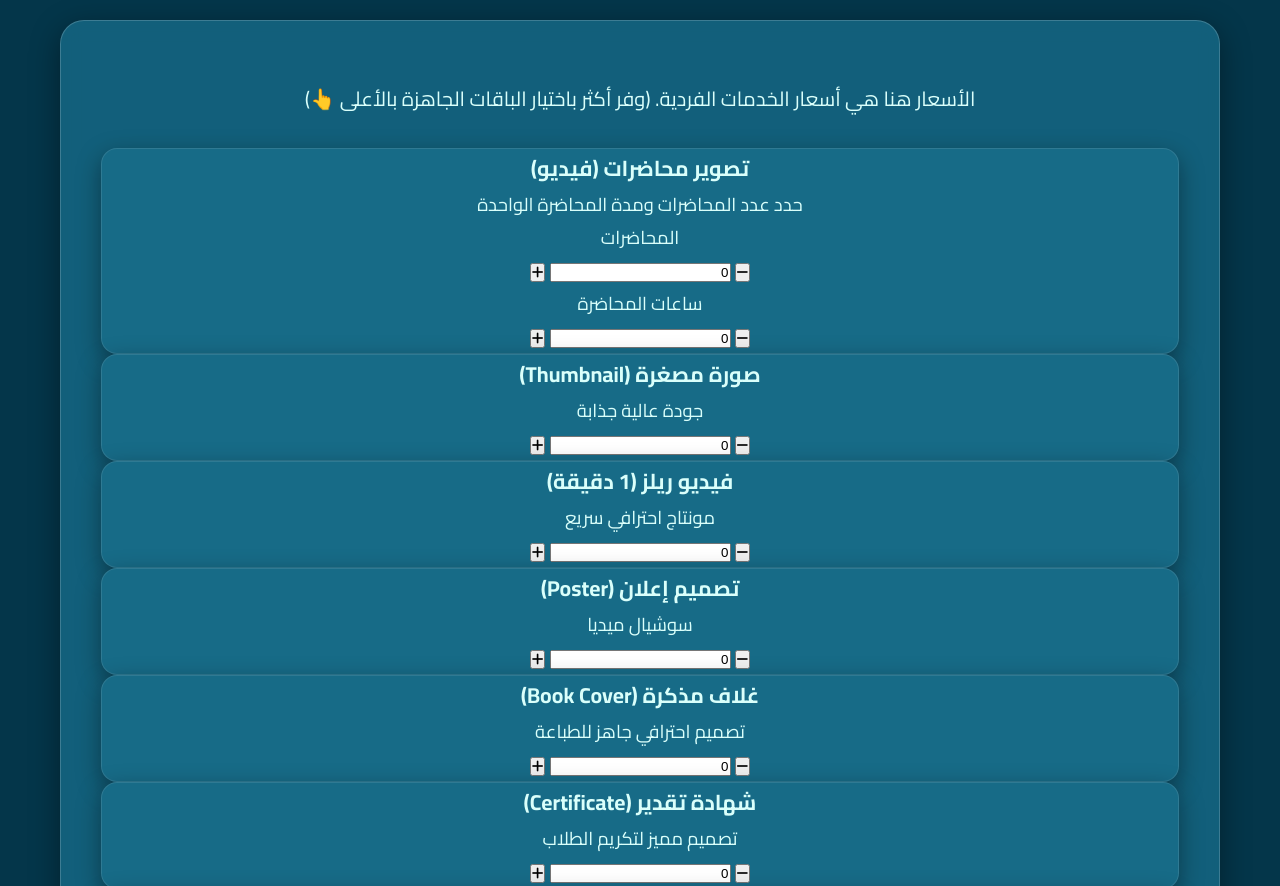
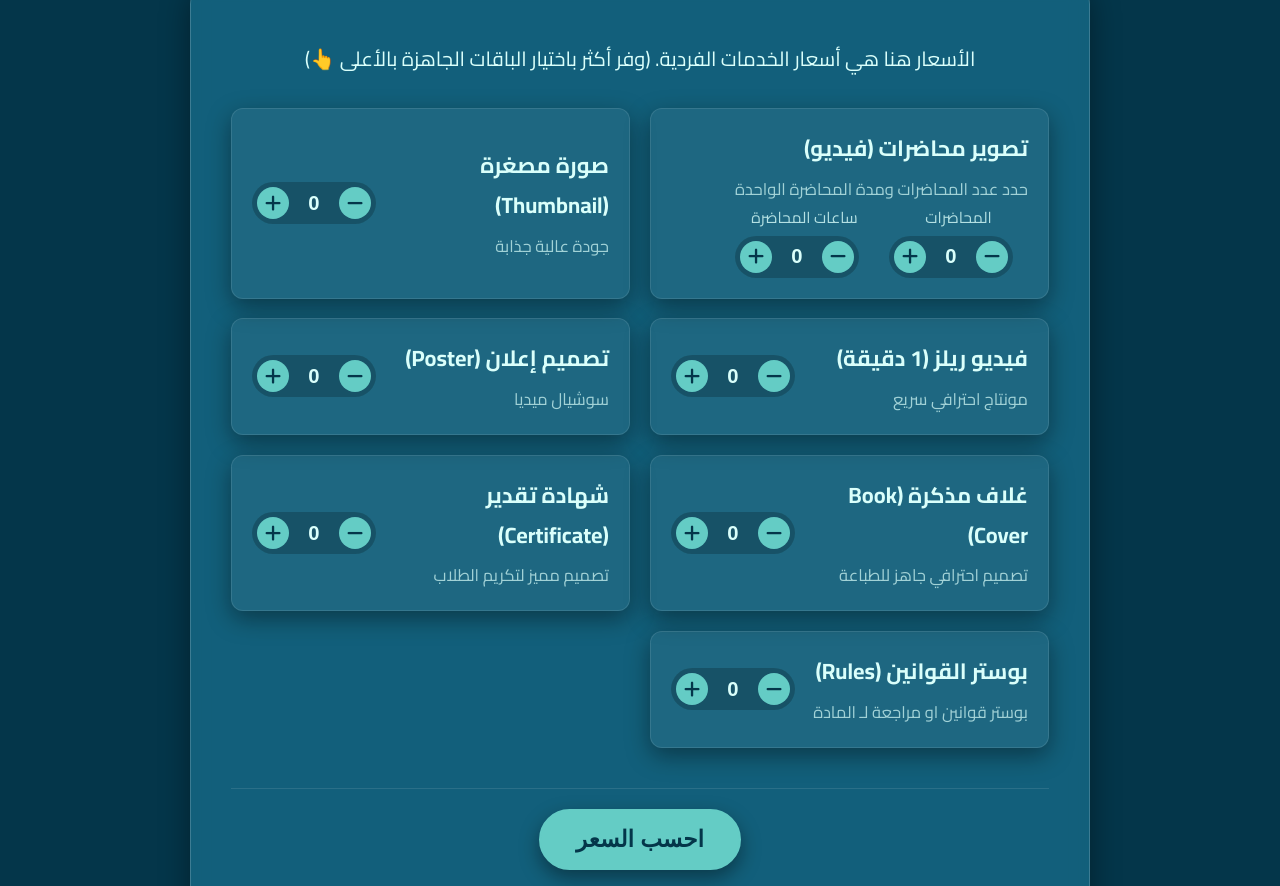
Before and after one commit to youssefghanamai-glitch/Yousef-gh, a plain HTML site: page index.HTML in a window 1280 px wide. Shown: the part 3566-4452 px from the top of the page. Drawn offline with nearby package versions, Linux system fonts and the light colour scheme.

Commit message:
Update C.CSS

```diff
--- a/C.CSS
+++ b/C.CSS
@@ -1282,6 +1282,9 @@ body.light-mode footer {
     text-align: center;
     margin: 20px 0 30px;
     width: 100%;
+    flex-grow: 1;
+    display: flex;
+    flex-direction: column;
 }
 
 .features-list li {
@@ -1601,3 +1604,170 @@ body.light-mode footer {
         padding: 20px;
     }
 }
+
+/* --- CUSTOM PACKAGE SECTION --- */
+.custom-pkg-wrapper {
+    max-width: 900px;
+    margin: 0 auto;
+}
+
+.custom-services-grid {
+    display: grid;
+    grid-template-columns: repeat(auto-fit, minmax(300px, 1fr));
+    gap: 20px;
+    margin-bottom: 40px;
+}
+
+.service-item {
+    display: flex;
+    justify-content: space-between;
+    align-items: center;
+    padding: 20px;
+    background: rgba(255, 255, 255, 0.05);
+    /* Slightly different from transparent */
+    border: 1px solid rgba(255, 255, 255, 0.1);
+    border-radius: 12px;
+    transition: transform 0.3s ease, box-shadow 0.3s ease;
+}
+
+.service-item:hover {
+    transform: translateY(-3px);
+    box-shadow: 0 5px 15px var(--shadow-color);
+}
+
+.service-details {
+    text-align: right;
+    flex-grow: 1;
+}
+
+html[dir="ltr"] .service-details {
+    text-align: left;
+}
+
+.service-details h3 {
+    font-size: 1.2em;
+    margin: 0 0 5px;
+    color: var(--text-color);
+    min-height: 0;
+}
+
+.srv-note {
+    font-size: 0.9em;
+    opacity: 0.7;
+    margin: 0;
+}
+
+.qty-control {
+    display: flex;
+    align-items: center;
+    background: rgba(0, 0, 0, 0.2);
+    border-radius: 30px;
+    padding: 5px;
+    margin-right: 15px;
+}
+
+html[dir="ltr"] .qty-control {
+    margin-right: 0;
+    margin-left: 15px;
+}
+
+.qty-btn {
+    width: 32px;
+    height: 32px;
+    border-radius: 50%;
+    border: none;
+    background: var(--heading-color);
+    color: var(--text-dark-on-accent);
+    font-size: 1em;
+    display: flex;
+    align-items: center;
+    justify-content: center;
+    cursor: pointer;
+    transition: background 0.2s;
+}
+
+.qty-btn:hover {
+    background: var(--accent-blue-dark);
+}
+
+.qty-input {
+    width: 50px;
+    text-align: center;
+    background: transparent;
+    border: none;
+    color: var(--text-color);
+    font-weight: bold;
+    font-size: 1.1em;
+    -moz-appearance: textfield;
+    appearance: textfield;
+}
+
+.qty-input:focus {
+    outline: none;
+}
+
+.qty-input::-webkit-outer-spin-button,
+.qty-input::-webkit-inner-spin-button {
+    -webkit-appearance: none;
+    margin: 0;
+}
+
+.custom-total-area {
+    text-align: center;
+    padding-top: 20px;
+    border-top: 1px solid rgba(255, 255, 255, 0.1);
+}
+
+.total-label {
+    font-size: 1.2em;
+    margin-bottom: 10px;
+}
+
+.total-amount {
+    font-size: 2.5em;
+    font-weight: 700;
+    color: var(--heading-color);
+    margin-bottom: 25px;
+    text-shadow: 0 0 20px rgba(100, 204, 197, 0.3);
+}
+
+/* Filming Card Specifics */
+.filming-card {
+    flex-wrap: wrap;
+    /* Allow wrapping on small screens */
+}
+
+.filming-inputs-wrapper {
+    display: flex;
+    gap: 15px;
+    align-items: center;
+}
+
+.f-control {
+    text-align: center;
+}
+
+.f-label {
+    display: block;
+    font-size: 0.85em;
+    margin-bottom: 4px;
+    opacity: 0.8;
+}
+
+@media (max-width: 480px) {
+    .filming-card {
+        flex-direction: column;
+        align-items: flex-start;
+    }
+
+    .filming-inputs-wrapper {
+        margin-top: 15px;
+        width: 100%;
+        justify-content: space-between;
+    }
+
+    .service-details {
+        text-align: center;
+        width: 100%;
+    }
+}
```
